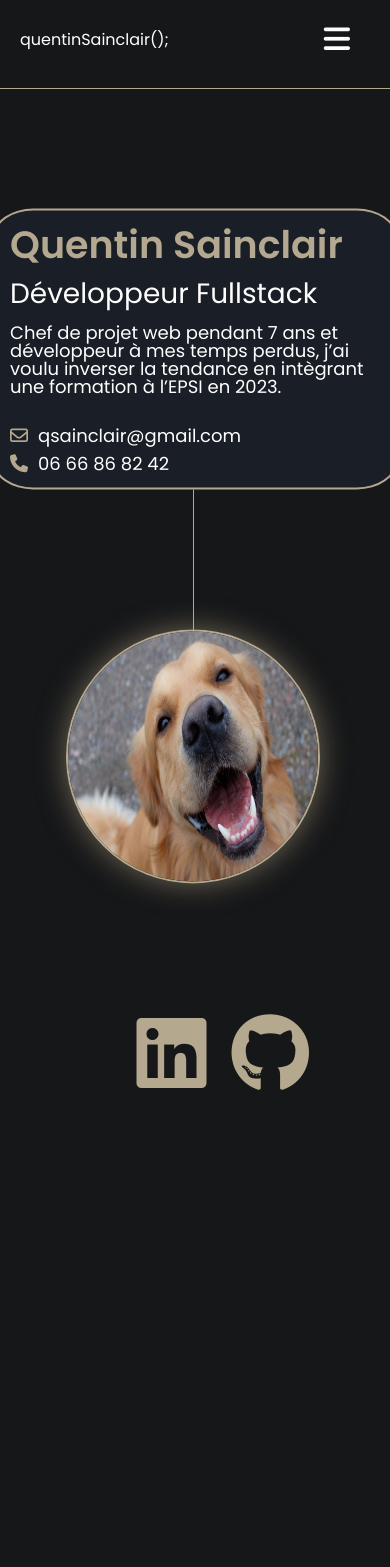
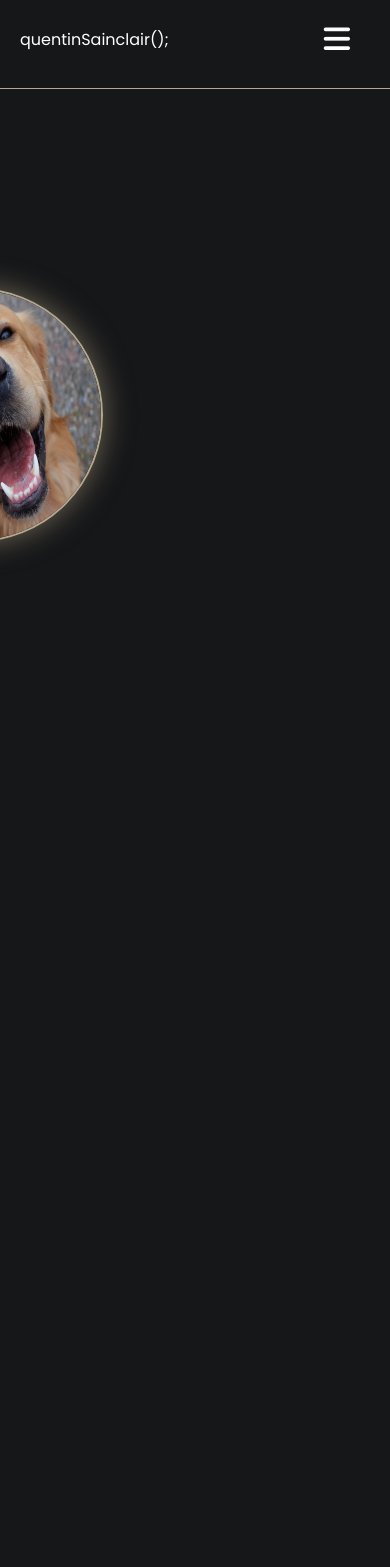
Before and after one commit to QuentinSainclair/portfolio, an Angular app: page / in a window 390 px wide. Shown: the top 1567 px of the page. Before the commit the page ends 1095 px from the top, so only its background shows below. Built offline with nearby package versions, Linux system fonts and the light colour scheme.

Commit message:
retouche desktop

```diff
--- a/src/app/footer/footer.component.css
+++ b/src/app/footer/footer.component.css
@@ -6,14 +6,7 @@
 }
 
 footer {
-    position: absolute;
-    left: 45%;
-    top: 80%;
+    display: flex;
+    justify-content: center;
+    margin-top: 3em;
 }
-
-@media (max-width: 952px) {
-    footer {
-        top: 120%;
-        left: 35%;
-    }
-}
--- a/src/app/home/home.component.css
+++ b/src/app/home/home.component.css
@@ -2,8 +2,9 @@
     border: 2px solid var(--border-color);
     border-radius: 10%;
     width: 400px;
+    height: 300px;
     background-color: #1a1f27;
-    margin-right: 150px;
+    margin: 10em 0 0 0;
 }
 
 .fa-envelope, .fa-phone {
@@ -53,17 +54,16 @@
     width: 150px;
     background-color: var(--border-color);
     height: 1px;
-    position: absolute;
-    top: 50%;
-    left: 403px;
+    margin-top: 19em;
+}
+
+#photo {
+    margin-top: 10em;
 }
 
 #presentationHome {
     display: flex;
-    position: absolute;
-    top: 50%;
-    left: 50%;
-    transform: translate(-50%, -50%);
+    justify-content: center;
     /* opacity: 0;
     animation: fadeIn 0.5s ease 2200ms 1 normal forwards; */
 }
@@ -84,25 +84,38 @@
         grid-template-rows: repeat(3, 1fr);
         grid-column-gap: 0px;
         grid-row-gap: 0px;
-        top: 70%;
+        top: 50%;
         left: 50%;
         transform: translate(-50%, -50%);
         margin-top: 10%;
+        margin-right: 20px;
+        margin-left: 20px;
     }
     #textHome {
         grid-area: 1 / 1 / 2 / 2;
         margin-right: 0;
+        width: 250px
     }
     #barre {
         height: 150px;
         width: 1px;
         grid-area: 2 / 1 / 3 / 2;
         top: 0;
-        left: 200px;
+        left: 120px;
     }
     #photo {
         position: absolute;
         top: 50%;
-        left: 18%;
+        left: 1%;
+    }
+    h2 {
+        font-size: 24px;
+    }
+    h3 {
+        font-size: 18px;
+    }
+
+    p {
+        font-size: 12px;
     }
 }
```
